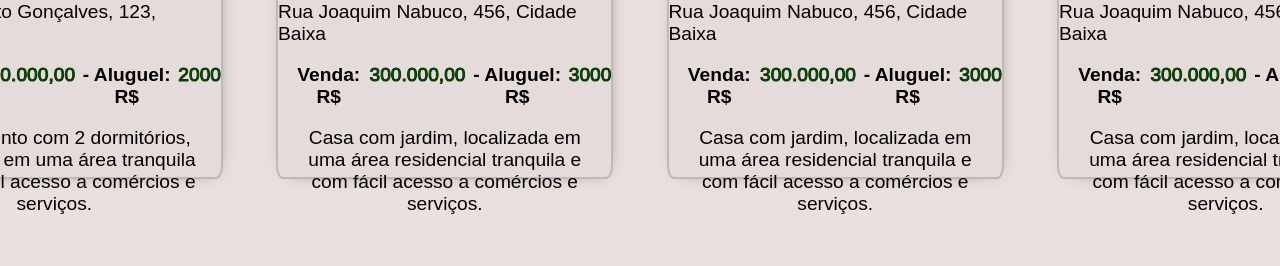
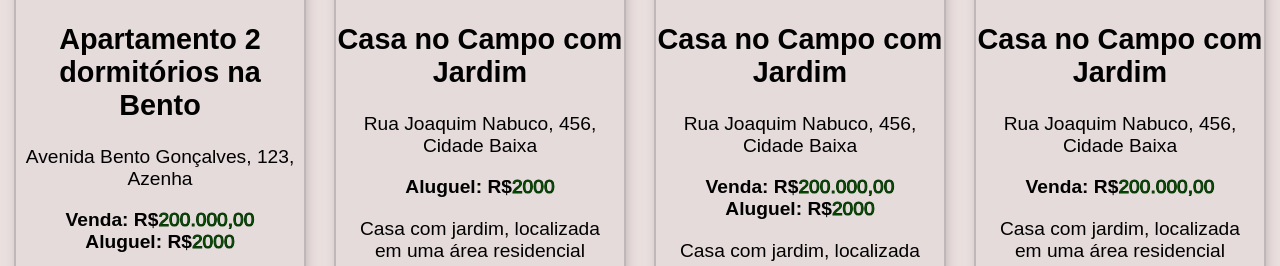
Before and after one commit to lucashartmann/projeto-pi-front, a PHP site: page / in a window 1280 px wide. Shown: the part 2711-2977 px from the top of the page. Run offline with PHP 8.4, Linux system fonts and the light colour scheme; some web fonts are replaced.

Commit message:
better design on the index page

```diff
--- a/css/base.css
+++ b/css/base.css
@@ -68,11 +68,12 @@ body {
     flex-direction: column;
     position: absolute;
     width: 10%;
-    background-color: var(--background-nav);
-    margin-top: 90px;
+    background-color: rgb(61, 51, 51, 0.9);
+    margin-top: 96px;
     color: #fff;
     font-size: 120%;
     font-weight: 500;
+    border: none;
 }
 
 #top-nav {
@@ -263,3 +264,9 @@ button {
     color: rgb(255, 255, 255);
     font-size: 25px;
 }
+
+@media (max-width: 900px) {
+   #side-nav {
+        width: 20%;
+    }
+}
--- a/css/index.css
+++ b/css/index.css
@@ -57,12 +57,12 @@
 section#anuncios {
     justify-items: center;
     display: grid;
-    grid-template-columns: repeat(auto-fit, minmax(20%, 100fr));
+    grid-template-columns: repeat(auto-fit, minmax(23%, 100fr));
     row-gap: 30px;
-    column-gap: 20px;
+    column-gap: 0px;
     margin: 50px 10px 90px 10px;
-    width: auto;
-    min-width: 40%;
+    width: 100%;
+
     /* background-color: aliceblue; */
     justify-self: center;
     height: auto;
@@ -73,7 +73,7 @@ section#anuncios {
     width: 90%;
     justify-items: center;
     justify-content: center;
-    height: 43rem;
+    height: auto;
     color: rgb(0, 0, 0);
     font-weight: 400;
     font-size: 120%;
@@ -81,9 +81,19 @@ section#anuncios {
     box-shadow: 2px 1px 19px -13px rgb(43, 33, 33);
     border: solid rgba(47, 45, 45, 0.2) 2px;
 
+    p:nth-child(3) {
+        text-align: center;
+        align-self: center;
+    }
+
     p:nth-child(4) {
         text-indent: 5%;
         margin: 0px 20px 0px 20px;
+    }
+
+    h2 {
+        text-align: center;
+        align-self: center;
     }
 
     .descricao {
@@ -128,7 +138,7 @@ section#anuncios {
         text-align: center;
         width: auto;
         height: auto;
-        margin-left: 10px;
+        /* margin-left: 10px; */
         justify-self: center;
         align-self: center;
         text-align: center;
@@ -318,22 +328,22 @@ section#anuncios {
             color: rgb(22, 21, 21);
             font-size: 1.5rem;
             border: solid rgba(47, 45, 45, 0.1) 2px;
-            background: rgba(128, 118, 118, 0.8);
+            background: rgb(65, 73, 18, 0.9);
             display: flex;
             margin-right: auto;
             margin-top: auto;
             height: auto;
             width: auto;
-            -webkit-text-stroke-width: 0.2px;
-            -webkit-text-stroke-color: rgb(0, 0, 0);
-            -webkit-text-fill-color: #fcf7f7;
+            -webkit-text-stroke-width: 0px;
+            -webkit-text-stroke-color: #ffffff;
+            -webkit-text-fill-color: #000000;
         }
 
         .preco {
-            color: green;
-            -webkit-text-stroke-width: 1px;
-            -webkit-text-stroke-color: rgb(41, 84, 37, 0.3);
-            -webkit-text-fill-color: rgba(56, 112, 56, 0.607);
+            color: rgb(65, 73, 18);
+            -webkit-text-stroke-width: 0px;
+            -webkit-text-stroke-color: rgb(200, 178, 15) ;
+            -webkit-text-fill-color: rgb(195, 174, 14) ;
             display: flex;
             margin: 0;
             padding: 0;
@@ -477,7 +487,7 @@ section#anuncios {
     }
 
     .anuncio_imovel {
-        height: 90%;
+        height: 100%;
 
         p {
             font-size: 1rem;
--- a/html/nav.html
+++ b/html/nav.html
@@ -21,19 +21,3 @@
         </div>
     </ul>
 </nav>
-
-<script>
-    function mostrarNavLeft() {
-    try {
-        const nav = document.getElementById("side-nav");
-        if (nav.style.display != "") {
-            nav.style.display = "";
-        } else {
-            nav.style.display = "flex";
-        }
-    }catch {
-        return;
-    }
-}
-
-</script>
--- a/index.html
+++ b/index.html
@@ -73,7 +73,8 @@
             <img src="assets/patio.jpg" />
             <h2>Casa no Campo com Jardim</h2>
             <p>Rua Joaquim Nabuco, 456, Cidade Baixa</p>
-            <span>Venda: R$ <p class="preco">300.000,00</p> - Aluguel: R$ <p class="preco">3000</p></span>
+            <span>Venda: R$ <p class="preco">200.000,00</p></span>
+            <span>Aluguel: R$ <p class="preco"> 2000</p></span>
             <p class="descricao">Casa com jardim, localizada em uma área residencial tranquila e com fácil acesso a
                 comércios e serviços.
             </p>
@@ -82,7 +83,8 @@
             <img src="assets/dentro_apartamento.jpg" />
             <h2>Casa no Campo com Jardim</h2>
             <p>Rua Joaquim Nabuco, 456, Cidade Baixa</p>
-            <span>Venda: R$ <p class="preco">300.000,00</p> - Aluguel: R$ <p class="preco">3000</p></span>
+            <span>Venda: R$ <p class="preco">200.000,00</p></span>
+            <span>Aluguel: R$ <p class="preco"> 2000</p></span>
             <p class="descricao">Casa com jardim, localizada em uma área residencial tranquila e com fácil acesso a
                 comércios e serviços.
             </p>
@@ -91,7 +93,7 @@
             <img src="assets/apartament.jpg" />
             <h2>Casa no Campo com Jardim</h2>
             <p>Rua Joaquim Nabuco, 456, Cidade Baixa</p>
-            <span>Venda: R$ <p class="preco">300.000,00</p> - Aluguel: R$ <p class="preco">3000</p></span>
+            <span>Venda: R$ <p class="preco">200.000,00</p></span>
             <p class="descricao">Casa com jardim, localizada em uma área residencial tranquila e com fácil acesso a
                 comércios e serviços.
             </p>
@@ -100,7 +102,8 @@
             <img src="assets/campo.jpg" />
             <h2>Apartamento 2 dormitórios na Bento</h2>
             <p>Avenida Bento Gonçalves, 123, Azenha</p>
-            <span>Venda: R$ <p class="preco">200.000,00</p> - Aluguel: R$ <p class="preco">2000</p></span>
+            <span>Venda: R$ <p class="preco">200.000,00</p></span>
+            <span>Aluguel: R$ <p class="preco"> 2000</p></span>
             <p class="descricao">Apartamento com 2 dormitórios, localizado em uma área tranquila e com fácil acesso a
                 comércios e
                 serviços.</p>
@@ -109,7 +112,7 @@
             <img src="assets/patio.jpg" />
             <h2>Casa no Campo com Jardim</h2>
             <p>Rua Joaquim Nabuco, 456, Cidade Baixa</p>
-            <span>Venda: R$ <p class="preco">300.000,00</p> - Aluguel: R$ <p class="preco">3000</p></span>
+            <span>Aluguel: R$ <p class="preco"> 2000</p></span>
             <p class="descricao">Casa com jardim, localizada em uma área residencial tranquila e com fácil acesso a
                 comércios e serviços.
             </p>
@@ -118,7 +121,8 @@
             <img src="assets/dentro_apartamento.jpg" />
             <h2>Casa no Campo com Jardim</h2>
             <p>Rua Joaquim Nabuco, 456, Cidade Baixa</p>
-            <span>Venda: R$ <p class="preco">300.000,00</p> - Aluguel: R$ <p class="preco">3000</p></span>
+            <span>Venda: R$ <p class="preco">200.000,00</p></span>
+            <span>Aluguel: R$ <p class="preco"> 2000</p></span>
             <p class="descricao">Casa com jardim, localizada em uma área residencial tranquila e com fácil acesso a
                 comércios e serviços.
             </p>
@@ -127,7 +131,7 @@
             <img src="assets/apartament.jpg" />
             <h2>Casa no Campo com Jardim</h2>
             <p>Rua Joaquim Nabuco, 456, Cidade Baixa</p>
-            <span>Venda: R$ <p class="preco">300.000,00</p> - Aluguel: R$ <p class="preco">3000</p></span>
+            <span>Venda: R$ <p class="preco">200.000,00</p></span>
             <p class="descricao">Casa com jardim, localizada em uma área residencial tranquila e com fácil acesso a
                 comércios e serviços.
             </p>
--- a/js/base.js
+++ b/js/base.js
@@ -1,3 +1,16 @@
+function mostrarNavLeft() {
+   try {
+        const nav = document.getElementById("side-nav");
+        if (nav.style.display != "") {
+            nav.style.display = "";
+        } else {
+            nav.style.display = "flex";
+        }
+    }catch {
+        return;
+    }
+}
+
 async function listarImoveis() {
     try {
         const resposta = await fetch('../php/api/api.php')
```
